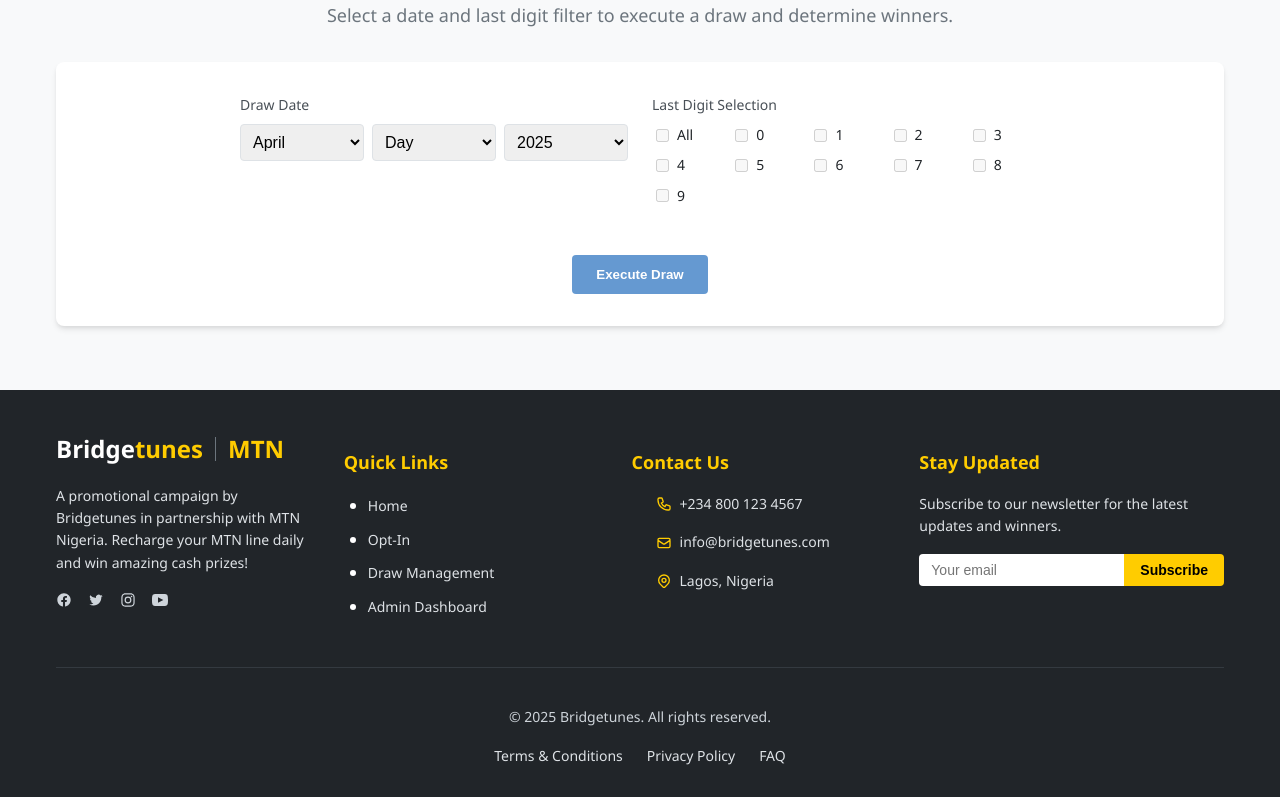
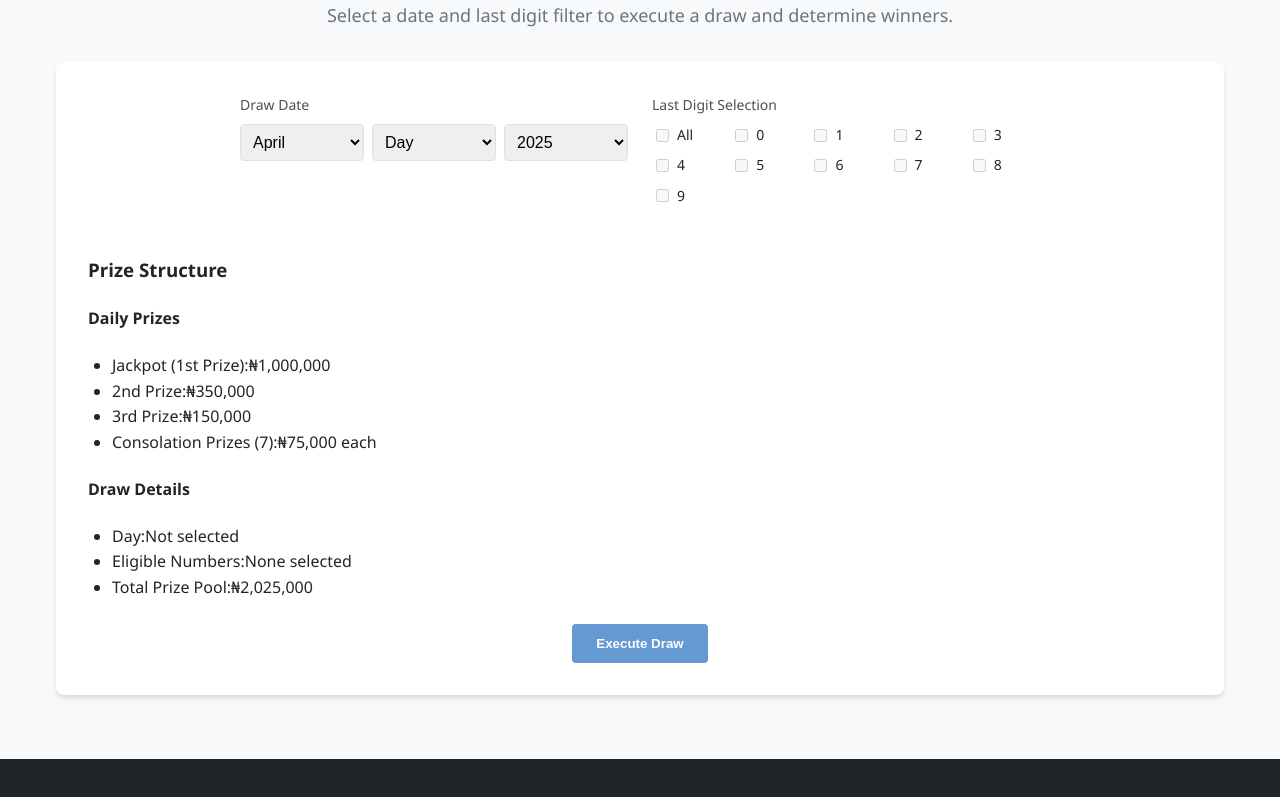
Before and after one commit to ArowuTest/bridgetunes-promotest1, a Next.js app: page /draw-management in a window 1280 px wide. Shown: the part 372-1169 px from the top of the page. Built offline with nearby package versions, Linux system fonts and the light colour scheme.

Commit message:
Update draw-management.js

```diff
--- a/pages/draw-management.js
+++ b/pages/draw-management.js
@@ -190,6 +190,25 @@
   const [prizeAmount, setPrizeAmount] = useState(0);
   const [winners, setWinners] = useState([]);
   const [msisdnData, setMsisdnData] = useState([]);
+  const [jackpotRollover, setJackpotRollover] = useState(false);
+
+  // Updated prize structure based on user specifications
+  const prizeStructure = {
+    daily: {
+      jackpot: 1000000,
+      second: 350000,
+      third: 150000,
+      consolation: 75000,
+      consolationCount: 7
+    },
+    saturday: {
+      jackpot: 3000000,
+      second: 1000000,
+      third: 500000,
+      consolation: 100000,
+      consolationCount: 7
+    }
+  };
 
   // Generate years for dropdown (current year and 2 years before/after)
   const years = [2023, 2024, 2025, 2026, 2027];
@@ -243,6 +262,18 @@
     return `${year}-${String(month).padStart(2, '0')}-${String(day).padStart(2, '0')}`;
   };
 
+  // Check if the selected day is a Saturday
+  const isSaturday = () => {
+    if (!day) return false;
+    const dayOfWeek = getDayOfWeek(year, month, day);
+    return dayOfWeek === 'Saturday';
+  };
+
+  // Get current prize structure based on selected day
+  const getCurrentPrizeStructure = () => {
+    return isSaturday() ? prizeStructure.saturday : prizeStructure.daily;
+  };
+
   // Fetch MSISDN data on component mount
   useEffect(() => {
     const fetchMsisdnData = async () => {
@@ -275,7 +306,10 @@
           // Generate random topup amount between 100 and 1000
           const topupAmount = Math.floor(100 + Math.random() * 900);
 
-          fallbackData.push({ msisdn, topupAmount, date });
+          // Random opt-in status (80% chance of being opted in)
+          const optInStatus = Math.random() < 0.8;
+
+          fallbackData.push({ msisdn, topupAmount, date, optInStatus });
         }
 
         // Add specific MSISDNs for April 8, 2025 with all ending digits
@@ -283,7 +317,8 @@
           fallbackData.push({
             msisdn: `080123456${digit}`,
             topupAmount: 500,
-            date: '2025-04-08'
+            date: '2025-04-08',
+            optInStatus: digit % 2 === 0 // Even digits are opted in
           });
         }
 
@@ -294,7 +329,8 @@
             fallbackData.push({
               msisdn: `0802${day}${digit}${digit}${digit}${digit}`,
               topupAmount: 300 + (day * 10),
-              date: `2025-04-${String(day).padStart(2, '0')}`
+              date: `2025-04-${String(day).padStart(2, '0')}`,
+              optInStatus: Math.random() < 0.8 // 80% chance of being opted in
             });
           }
         });
@@ -357,6 +393,7 @@
     }
 
     setDrawStage('drawing');
+    setJackpotRollover(false);
 
     // Format the selected date
     const formattedDate = formatDate(year, month, day);
@@ -380,6 +417,9 @@
     console.log('Eligible MSISDNs found:', eligibleMsisdns.length);
     console.log('Eligible MSISDNs:', eligibleMsisdns);
 
+    // Get current prize structure
+    const currentPrizes = getCurrentPrizeStructure();
+
     // Simulate API call to get winners
     setTimeout(() => {
       if (eligibleMsisdns.length > 0) {
@@ -387,35 +427,87 @@
         const winnerIndex = Math.floor(Math.random() * eligibleMsisdns.length);
         const mainWinner = eligibleMsisdns[winnerIndex];
 
-        // Set the winning number and prize
+        // Set the winning number and prize (using fixed prize amount)
         setWinningNumber(mainWinner.msisdn);
-        setPrizeAmount(mainWinner.topupAmount * 10); // Prize is 10x the topup amount
+        setPrizeAmount(currentPrizes.jackpot);
 
         // Generate winners list (including the main winner and some random ones)
         const winnersList = [
           {
             msisdn: mainWinner.msisdn,
-            prize: mainWinner.topupAmount * 10,
+            prize: currentPrizes.jackpot,
             date: formattedDate,
             optInStatus: mainWinner.optInStatus, // Include opt-in status
-            validWinner: mainWinner.optInStatus // Mark as valid only if opted in
+            validWinner: mainWinner.optInStatus, // Mark as valid only if opted in
+            prizeCategory: 'jackpot'
           }
         ];
 
-        // Add some additional winners with smaller prizes
-        const additionalWinners = eligibleMsisdns
-          .filter((_, index) => index !== winnerIndex) // Exclude main winner
-          .slice(0, 4); // Take up to 4 additional winners
+        // Check if jackpot winner has opted in
+        if (!mainWinner.optInStatus) {
+          setJackpotRollover(true);
+        }
 
-        additionalWinners.forEach(winner => {
+        // Remove the jackpot winner from the pool
+        const remainingParticipants = eligibleMsisdns.filter((_, index) => index !== winnerIndex);
+
+        // Select 2nd prize winner
+        if (remainingParticipants.length > 0) {
+          const secondWinnerIndex = Math.floor(Math.random() * remainingParticipants.length);
+          const secondWinner = remainingParticipants[secondWinnerIndex];
+
           winnersList.push({
-            msisdn: winner.msisdn,
-            prize: winner.topupAmount * 2, // Smaller prize for additional winners
+            msisdn: secondWinner.msisdn,
+            prize: currentPrizes.second,
             date: formattedDate,
-            optInStatus: winner.optInStatus, // Include opt-in status
-            validWinner: winner.optInStatus // Mark as valid only if opted in
+            optInStatus: secondWinner.optInStatus,
+            validWinner: secondWinner.optInStatus,
+            prizeCategory: 'second'
           });
-        });
+
+          // Remove 2nd prize winner from pool
+          remainingParticipants.splice(secondWinnerIndex, 1);
+        }
+
+        // Select 3rd prize winner
+        if (remainingParticipants.length > 0) {
+          const thirdWinnerIndex = Math.floor(Math.random() * remainingParticipants.length);
+          const thirdWinner = remainingParticipants[thirdWinnerIndex];
+
+          winnersList.push({
+            msisdn: thirdWinner.msisdn,
+            prize: currentPrizes.third,
+            date: formattedDate,
+            optInStatus: thirdWinner.optInStatus,
+            validWinner: thirdWinner.optInStatus,
+            prizeCategory: 'third'
+          });
+
+          // Remove 3rd prize winner from pool
+          remainingParticipants.splice(thirdWinnerIndex, 1);
+        }
+
+        // Select consolation prize winners
+        const consolationCount = Math.min(currentPrizes.consolationCount, remainingParticipants.length);
+
+        for (let i = 0; i < consolationCount; i++) {
+          if (remainingParticipants.length === 0) break;
+
+          const consolationWinnerIndex = Math.floor(Math.random() * remainingParticipants.length);
+          const consolationWinner = remainingParticipants[consolationWinnerIndex];
+
+          winnersList.push({
+            msisdn: consolationWinner.msisdn,
+            prize: currentPrizes.consolation,
+            date: formattedDate,
+            optInStatus: consolationWinner.optInStatus,
+            validWinner: consolationWinner.optInStatus,
+            prizeCategory: 'consolation'
+          });
+
+          // Remove consolation winner from pool
+          remainingParticipants.splice(consolationWinnerIndex, 1);
+        }
 
         setWinners(winnersList);
       } else {
@@ -427,6 +519,22 @@
 
       setDrawStage('complete');
     }, 5000); // 5 seconds delay to simulate processing
+  };
+
+  // Format MSISDN for display (mask middle digits)
+  const formatMsisdn = (msisdn) => {
+    if (!msisdn) return '';
+    return `${msisdn.substring(0, 5)}****${msisdn.substring(msisdn.length - 2)}`;
+  };
+
+  // Format currency for display
+  const formatCurrency = (amount) => {
+    return new Intl.NumberFormat('en-NG', {
+      style: 'currency',
+      currency: 'NGN',
+      minimumFractionDigits: 0,
+      maximumFractionDigits: 0
+    }).format(amount);
   };
 
   return (
@@ -527,6 +635,74 @@
             </div>
           </DrawControls>
 
+          {/* Prize Structure Display */}
+          <div className="mb-6">
+            <h3 className="text-lg font-bold mb-3 text-bridgetunes-blue">Prize Structure</h3>
+            <div className="bg-gray-50 rounded-lg p-4 border border-gray-200">
+              <div className="grid grid-cols-1 md:grid-cols-2 gap-4">
+                <div>
+                  <h4 className="font-bold text-bridgetunes-dark mb-2">
+                    {isSaturday() ? 'Saturday Mega Prizes' : 'Daily Prizes'}
+                  </h4>
+                  <ul className="space-y-2">
+                    <li className="flex justify-between">
+                      <span>Jackpot (1st Prize):</span>
+                      <span className="font-bold text-green-600">
+                        {formatCurrency(getCurrentPrizeStructure().jackpot)}
+                      </span>
+                    </li>
+                    <li className="flex justify-between">
+                      <span>2nd Prize:</span>
+                      <span className="font-bold text-green-600">
+                        {formatCurrency(getCurrentPrizeStructure().second)}
+                      </span>
+                    </li>
+                    <li className="flex justify-between">
+                      <span>3rd Prize:</span>
+                      <span className="font-bold text-green-600">
+                        {formatCurrency(getCurrentPrizeStructure().third)}
+                      </span>
+                    </li>
+                    <li className="flex justify-between">
+                      <span>Consolation Prizes ({getCurrentPrizeStructure().consolationCount}):</span>
+                      <span className="font-bold text-green-600">
+                        {formatCurrency(getCurrentPrizeStructure().consolation)} each
+                      </span>
+                    </li>
+                  </ul>
+                </div>
+                <div>
+                  <h4 className="font-bold text-bridgetunes-dark mb-2">Draw Details</h4>
+                  <ul className="space-y-2">
+                    <li className="flex justify-between">
+                      <span>Day:</span>
+                      <span className="font-medium">{day ? getDayOfWeek(year, month, day) : 'Not selected'}</span>
+                    </li>
+                    <li className="flex justify-between">
+                      <span>Eligible Numbers:</span>
+                      <span className="font-medium">
+                        {selectedDigits.length > 0
+                          ? `Ending with ${selectedDigits.join(', ')}`
+                          : 'None selected'}
+                      </span>
+                    </li>
+                    <li className="flex justify-between">
+                      <span>Total Prize Pool:</span>
+                      <span className="font-bold text-green-600">
+                        {formatCurrency(
+                          getCurrentPrizeStructure().jackpot +
+                          getCurrentPrizeStructure().second +
+                          getCurrentPrizeStructure().third +
+                          (getCurrentPrizeStructure().consolation * getCurrentPrizeStructure().consolationCount)
+                        )}
+                      </span>
+                    </li>
+                  </ul>
+                </div>
+              </div>
+            </div>
+          </div>
+
           <ButtonContainer>
             <StyledButton
               onClick={executeDraw}
@@ -560,13 +736,31 @@
                 <p>The following winners have been selected:</p>
               </PageHeader>
 
+              {jackpotRollover && (
+                <div className="bg-yellow-100 border-l-4 border-yellow-500 text-yellow-700 p-4 mb-6">
+                  <div className="flex">
+                    <div className="flex-shrink-0">
+                      <svg className="h-5 w-5 text-yellow-500" xmlns="http://www.w3.org/2000/svg" viewBox="0 0 20 20" fill="currentColor">
+                        <path fillRule="evenodd" d="M18 10a8 8 0 11-16 0 8 8 0 0116 0zm-7-4a1 1 0 11-2 0 1 1 0 012 0zM9 9a1 1 0 000 2v3a1 1 0 001 1h1a1 1 0 100-2v-3a1 1 0 00-1-1H9z" clipRule="evenodd" />
+                      </svg>
+                    </div>
+                    <div className="ml-3">
+                      <p className="text-sm">
+                        <strong>Jackpot Rollover:</strong> The jackpot winner has not opted in to the promotion.
+                        The jackpot prize will roll over to the next draw.
+                      </p>
+                    </div>
+                  </div>
+                </div>
+              ) }
+
               <div style={{ textAlign: 'center', marginBottom: '2rem' }}>
                 <h3>Jackpot Winner</h3>
                 <div style={{ fontSize: '1.5rem', fontWeight: 'bold' }}>
                   {winningNumber}
                 </div>
                 <div style={{ fontSize: '1.25rem', color: 'green', marginTop: '0.5rem' }}>
-                  Prize: ₦{prizeAmount.toLocaleString()}
+                  Prize: {formatCurrency(prizeAmount)}
                 </div>
               </div>
 
@@ -586,10 +780,22 @@
                     {winners.map((winner, index) => (
                       <tr key={index}>
                         <td>{winner.msisdn}</td>
-                        <td>₦{winner.prize.toLocaleString()}</td>
+                        <td>{formatCurrency(winner.prize)}</td>
                         <td>{winner.date}</td>
-                        <td>{winner.optInStatus ? 'Yes' : 'No'}</td>
-                        <td>{winner.validWinner ? 'Valid' : 'Invalid - Jackpot Rolls Over'}</td>
+                        <td>
+                          <span className={`px-2 py-1 rounded-full text-xs font-medium ${
+                            winner.optInStatus ? 'bg-green-100 text-green-800' : 'bg-red-100 text-red-800'
+                          }`}>
+                            {winner.optInStatus ? 'Yes' : 'No'}
+                          </span>
+                        </td>
+                        <td>
+                          <span className={`px-2 py-1 rounded-full text-xs font-medium ${
+                            winner.validWinner ? 'bg-green-100 text-green-800' : 'bg-red-100 text-red-800'
+                          }`}>
+                            {winner.validWinner ? 'Valid' : (winner.prizeCategory === 'jackpot' ? 'Invalid - Jackpot Rolls Over' : 'Invalid')}
+                          </span>
+                        </td>
                       </tr>
                     ))}
                   </tbody>
```
